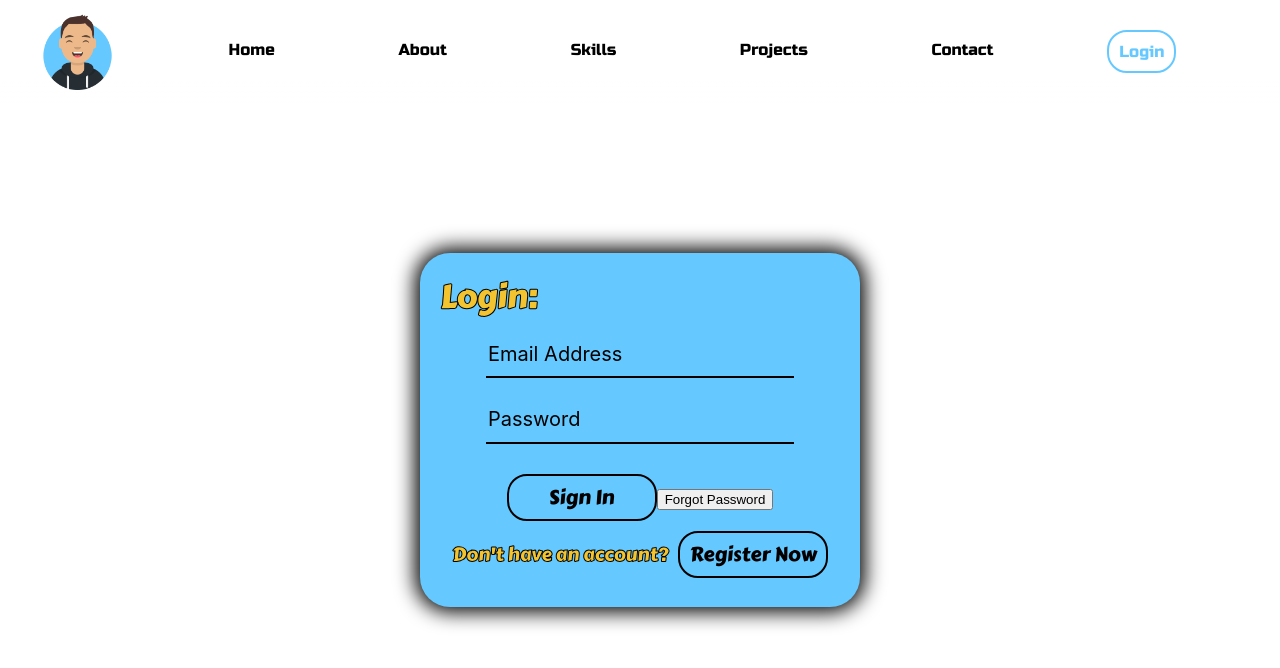
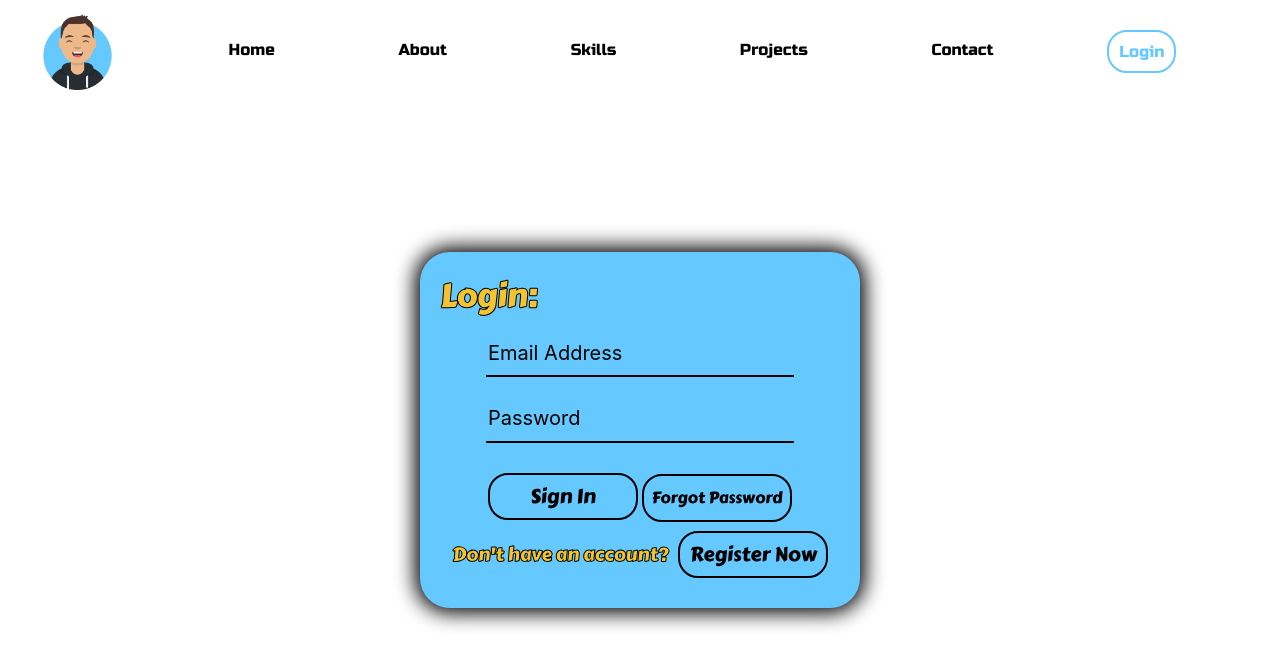
Before and after one commit to BlazingIsFire/andrews-webpage, a React (Create React App) app in the folder client/: page /login in a window 1280 px wide. Shown: the top 668 px of the page. Built offline with nearby package versions, Linux system fonts and the light colour scheme; no server answers.

Commit message:
Added forgot password button styling.

```diff
--- a/client/src/pages/LoginPage.css
+++ b/client/src/pages/LoginPage.css
@@ -201,6 +201,26 @@ Login Form register buttons
     color: #000;
     background: #f3c430;
 }
+#login-page-forgot-pwd-btn{
+    width: 150px;
+    height: 48px;
+    font-size: 16px;
+    padding: 6px;
+    margin-left: 4px;
+    font-family: Carter One;
+    background: transparent;
+    color: #000;
+    border: 2px solid #000;
+    border-radius: 20px;
+    transition: all .3s ease;
+    cursor: pointer;
+}
+#login-page-forgot-pwd-btn:hover{
+    scale: 1.1;
+    transform: rotate(4deg);
+    color: #000;
+    background: #f3c430;
+}
 
 /*
 ===========================================================
```
